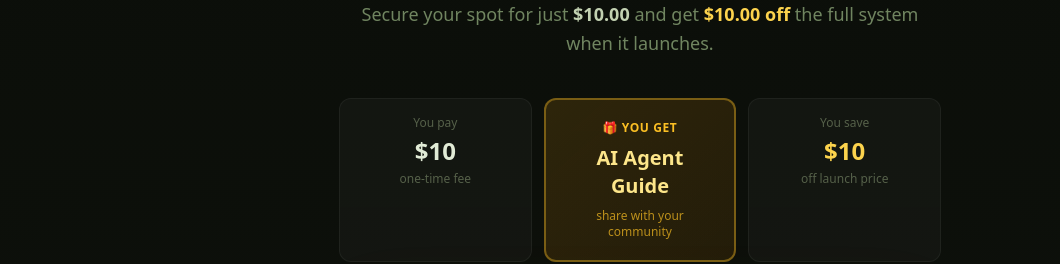
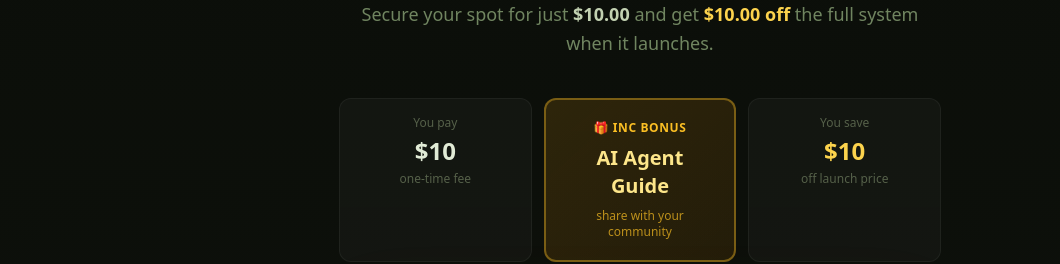
Before and after one commit to boktoday/okready-landing, a React (Vite) app: page / in a window 1280 px wide. Shown: the part 7800-8064 px from the top of the page, without its empty margins (0-1060 px from the left). Built offline with nearby package versions, Linux system fonts and the light colour scheme.

Commit message:
Change 'You get' to 'Inc Bonus'

```diff
--- a/src/components/Waitlist.tsx
+++ b/src/components/Waitlist.tsx
@@ -91,7 +91,7 @@ export default function Waitlist() {
           </div>
           <div className="bg-amber-500/10 border-2 border-amber-400/40 rounded-xl p-5 text-center relative overflow-hidden">
             <div className="absolute inset-0 bg-gradient-to-br from-amber-400/5 to-transparent pointer-events-none" />
-            <p className="text-xs text-amber-400 font-semibold uppercase tracking-wider mb-2 relative">🎁 You get</p>
+            <p className="text-xs text-amber-400 font-semibold uppercase tracking-wider mb-2 relative">🎁 Inc Bonus</p>
             <p className="text-xl font-bold text-amber-200 relative">AI Agent<br/>Guide</p>
             <p className="text-xs text-amber-400/70 mt-2 relative">share with your community</p>
           </div>
```
